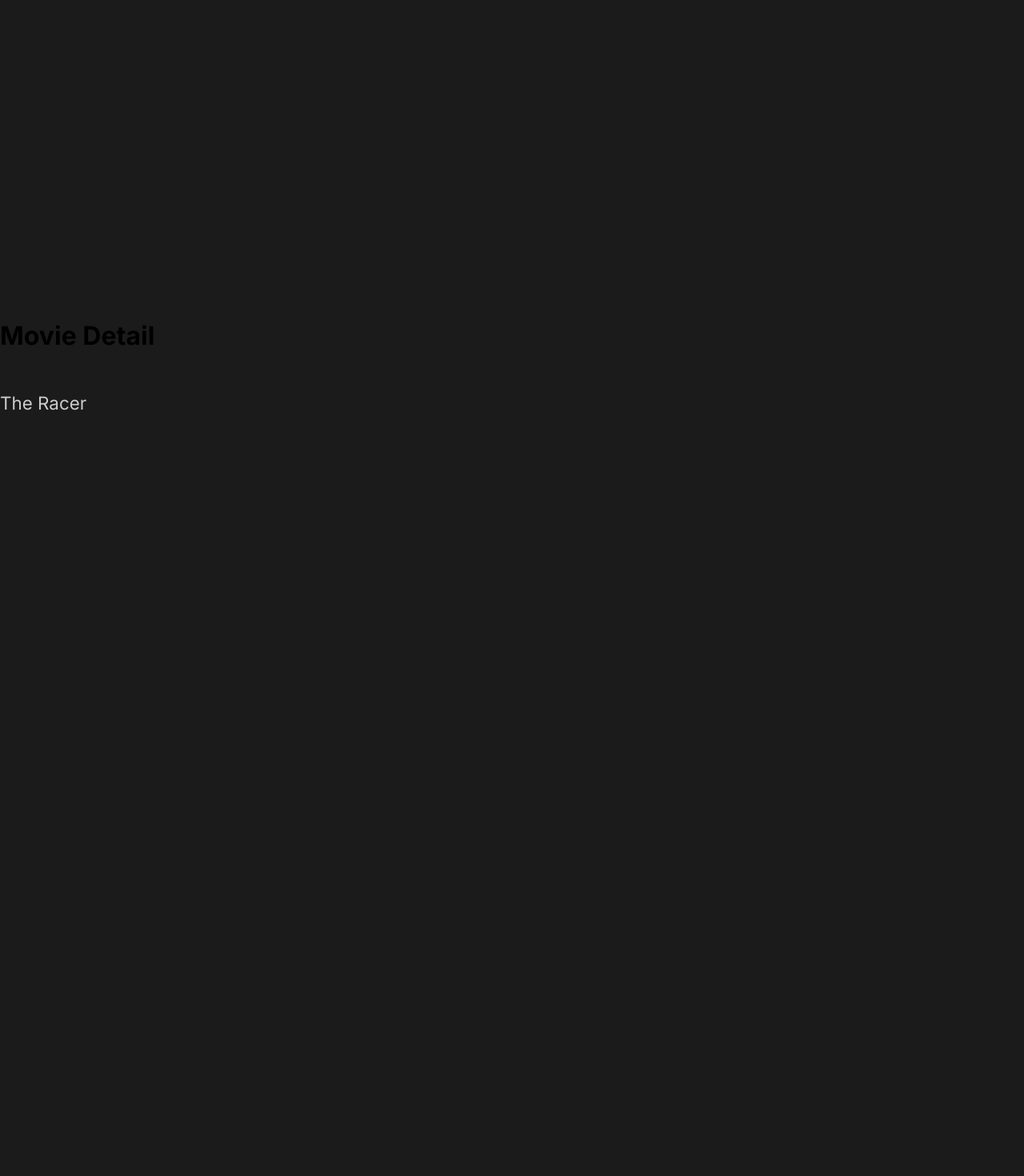
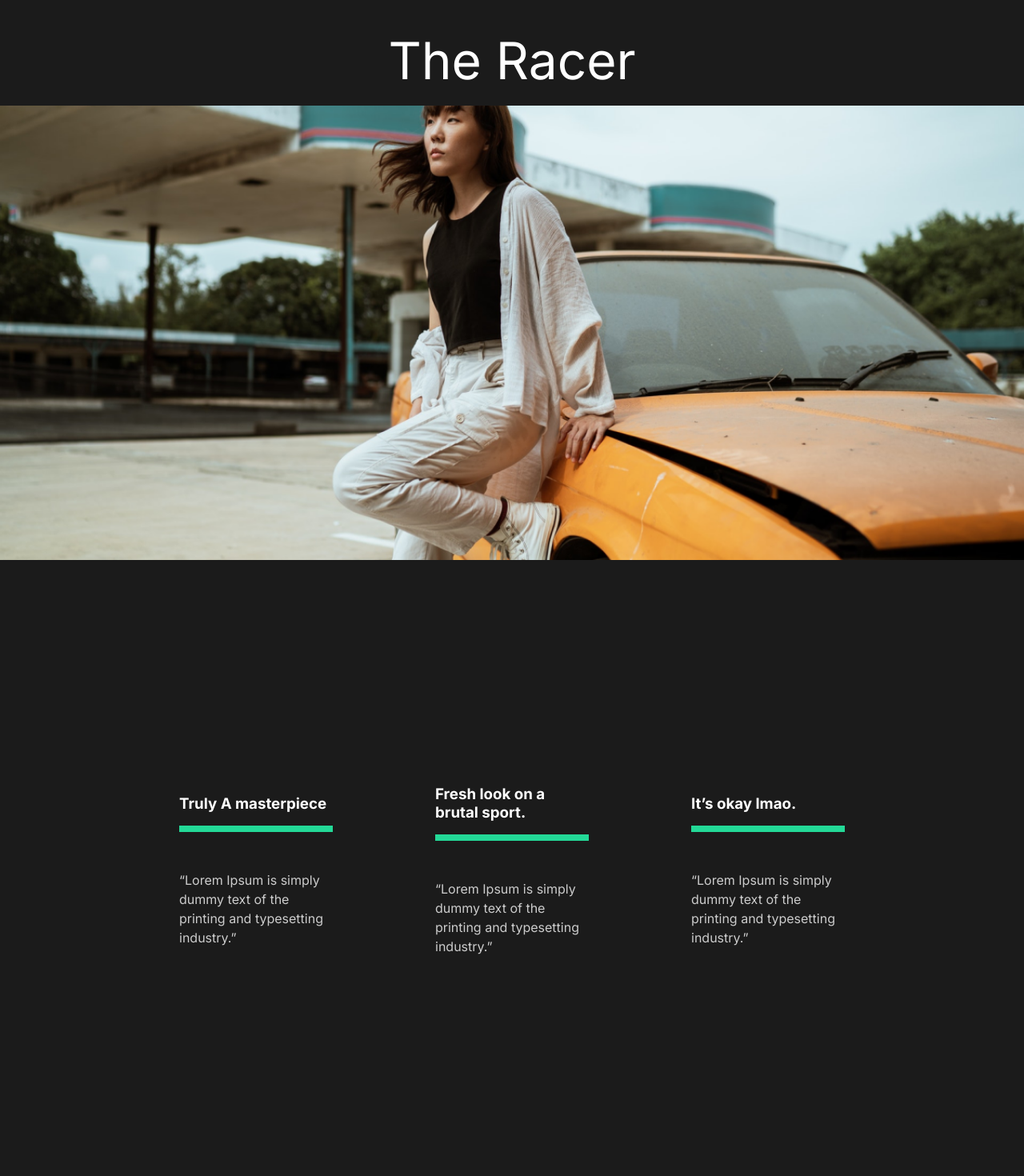
Before and after one commit to badjatya/capture-app, a React (Create React App) app: page /work/537598b8-dd14-42b3-ad47-a85522265e6f in a window 1280 px wide. Shown: the part 100-1570 px from the top of the page at 80% size. Before the commit the page ends 800 px from the top, so only its background shows below. Built offline with nearby package versions, Linux system fonts and the light colour scheme.

Commit message:
Styled MovieDetail page

```diff
--- /dev/null
+++ b/src/components/Award.js
@@ -0,0 +1,37 @@
+import React from "react";
+
+// Import Styled
+import styled from "styled-components";
+
+const Award = ({ title, description }) => {
+  return (
+    <StyledAward>
+      <h3>{title}</h3>
+      <div className="line"></div>
+      <p>{description}</p>
+    </StyledAward>
+  );
+};
+
+// Styles
+const StyledAward = styled.div`
+  padding: 4rem;
+
+  h2 {
+    font-size: 2rem;
+  }
+
+  .line {
+    width: 100%;
+    background: #23d997;
+    height: 0.5rem;
+    margin: 1rem 0rem;
+  }
+
+  p {
+    padding: 2rem 0rem;
+    font-size: 1rem;
+  }
+`;
+
+export default Award;
--- a/src/components/Nav.js
+++ b/src/components/Nav.js
@@ -42,6 +42,7 @@
   top: 0;
   left: 0;
   width: 100%;
+  z-index: 20;
 
   a {
     color: #fff;
--- a/src/pages/MovieDetail.js
+++ b/src/pages/MovieDetail.js
@@ -2,6 +2,10 @@
 
 // Import Lib
 import { useParams } from "react-router-dom";
+import styled from "styled-components";
+
+// Importing Components
+import Award from "../components/Award";
 
 // Import data
 import MoviesData from "../data/movieData";
@@ -20,11 +24,69 @@
   }, [id, movies]);
 
   return (
-    <div style={{ marginTop: "500px" }}>
-      <h1>Movie Detail</h1>
-      <p>{movie.title}</p>
-    </div>
+    <StyledMovieDetail>
+      <StyledHeadline>
+        <h2>{movie.title}</h2>
+        <img src={movie.mainImg} alt={movie.title} />
+      </StyledHeadline>
+
+      <StyledAwards>
+        {movie.awards.map((award) => (
+          <Award
+            key={award.title}
+            title={award.title}
+            description={award.description}
+          />
+        ))}
+      </StyledAwards>
+
+      <StyledSecondaryImage>
+        <img src={movie.secondaryImg} alt={movie.title} />
+      </StyledSecondaryImage>
+    </StyledMovieDetail>
   );
 };
 
+const StyledMovieDetail = styled.div`
+  margin-top: 9vh;
+  color: #fff;
+`;
+
+const StyledHeadline = styled.div`
+  min-height: 90vh;
+  padding-top: 20vh;
+  position: relative;
+
+  h2 {
+    position: absolute;
+    top: 10%;
+    left: 50%;
+    transform: translate(-50%, -10%);
+  }
+
+  img {
+    width: 100%;
+    height: 71vh;
+    object-fit: cover;
+  }
+`;
+
+const StyledAwards = styled.div`
+  min-height: 80vh;
+  margin: 5rem 10rem;
+  display: flex;
+  align-items: center;
+  justify-content: space-around;
+`;
+
+const StyledSecondaryImage = styled.div`
+  min-height: 50vh;
+
+  img {
+    width: 100%;
+    height: 100vh;
+    object-fit: cover;
+  }
+`;
+
 export default MovieDetail;
--- a/src/styles/GlobalStyle.js
+++ b/src/styles/GlobalStyle.js
@@ -40,7 +40,7 @@
     p {
         padding: 3rem 0rem;
         color: #cccccc;
-        font-size: 1.4rem;
+        font-size: 1rem;
         line-height: 150%;
     }
 
```
